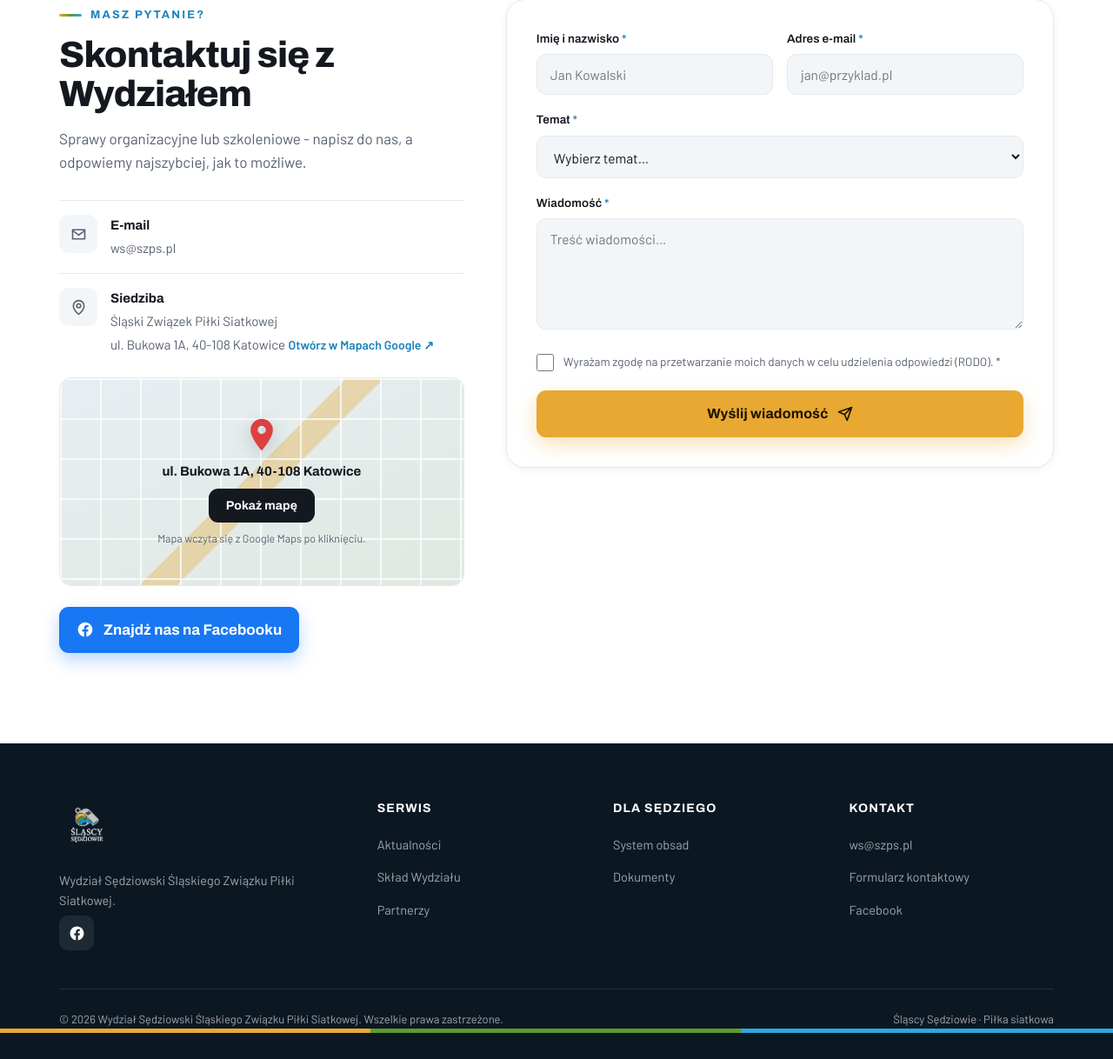
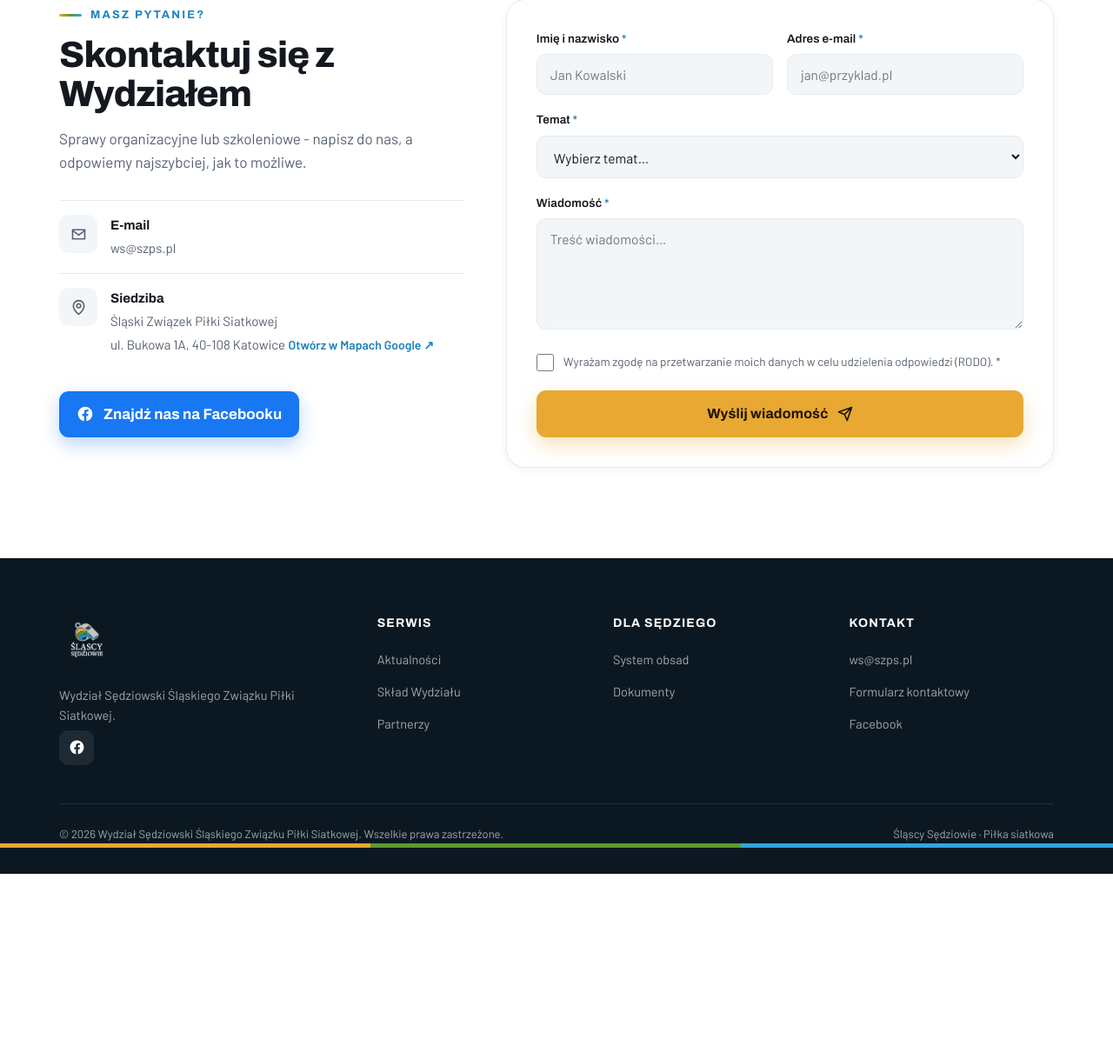
Before and after one commit to michbroniszewski/szps_website, a Django app: page / in a window 1280 px wide. Shown: the part 3539-4757 px from the top of the page at 87% size. After the commit the page ends 4544 px from the top, so only its background shows below. Run offline with Django 5.2, Linux system fonts and the light colour scheme; data comes from the database, SQL or seed files in the repository.

Commit message:
Kontakt: sam odnośnik do Map Google, bez karty z mapą
Co-Authored-By: Claude Opus 5.5 <noreply@anthropic.com>
Claude-Session: https://claude.ai/code/session_01BvGJ2zuXbBTY25eNUqF8uo

```diff
--- a/pages/tests.py
+++ b/pages/tests.py
@@ -73,14 +73,12 @@ class ArticleCoverRenderingTests(TestCase):
 
 
 class HomeViewTests(TestCase):
-    def test_contact_shows_seat_address_and_map(self):
+    def test_contact_shows_seat_address_with_maps_link(self):
         response = self.client.get(reverse("pages:home"))
         self.assertContains(response, "ul. Bukowa 1A, 40-108 Katowice")
         self.assertContains(response, "google.com/maps/search/?api=1&amp;query=Bukowa+1A")
-        # Mapa nie ładuje się sama — iframe wstawia dopiero JS po kliknięciu.
-        self.assertContains(response, 'id="mapLoad"')
+        # Sam odnośnik — bez osadzonej mapy (ciasteczka Google).
         self.assertNotContains(response, "<iframe")
-        self.assertNotContains(response, "ciasteczka Google")  # komentarz szablonu
 
     def test_home_returns_200(self):
         response = self.client.get(reverse("pages:home"))
--- a/static/script.js
+++ b/static/script.js
@@ -51,21 +51,6 @@
   }
   // Bezpiecznik: gdyby coś padło (np. observer nie fire'ował) pokaż wszystko po 3s.
   setTimeout(() => reveals.forEach(el => el.classList.add('in')), 3000);
-
-  /* ---- Mapa siedziby (ładowana dopiero po kliknięciu) ---- */
-  const mapCard = document.getElementById('mapCard');
-  const mapLoad = document.getElementById('mapLoad');
-  if (mapCard && mapLoad){
-    mapLoad.addEventListener('click', () => {
-      const iframe = document.createElement('iframe');
-      iframe.src = mapCard.dataset.embed;
-      iframe.title = 'Mapa: ul. Bukowa 1A, 40-108 Katowice';
-      iframe.loading = 'lazy';
-      iframe.referrerPolicy = 'no-referrer-when-downgrade';
-      iframe.allowFullscreen = true;
-      mapCard.replaceChildren(iframe);
-    });
-  }
 
   /* ---- Contact form ---- */
   const form = document.getElementById('contactForm');
--- a/static/styles.css
+++ b/static/styles.css
@@ -470,20 +470,6 @@ a.news-post--link:hover .news-post__more svg{transform:translateX(4px)}
 .contact-row span{color:var(--ink-soft);font-size:15px}
 .contact-row__link{display:inline-block;margin-top:4px;font-size:14px;font-weight:600;color:var(--blue-d)}
 .contact-row__link:hover{text-decoration:underline;text-underline-offset:2px}
-/* mapa siedziby: zaślepka z pinezką → iframe Google Maps po kliknięciu */
-.map-card{position:relative;margin-top:8px;height:240px;border-radius:var(--r);overflow:hidden;border:1px solid var(--line);background:var(--soft)}
-.map-card__placeholder{position:absolute;inset:0;display:flex;flex-direction:column;align-items:center;justify-content:center;gap:8px;padding:18px;text-align:center;
-  background:
-    linear-gradient(90deg,rgba(255,255,255,.75) 0 2px,transparent 2px) 0 0/46px 46px,
-    linear-gradient(rgba(255,255,255,.75) 0 2px,transparent 2px) 0 0/46px 46px,
-    linear-gradient(135deg,transparent 47%,rgba(232,168,50,.35) 47% 53%,transparent 53%),
-    linear-gradient(160deg,#e7eef3,#dfe9e1)}
-.map-card__pin{width:44px;height:44px;color:#dc4040;filter:drop-shadow(0 6px 10px rgba(0,0,0,.18))}
-.map-card__pin svg{width:100%;height:100%}
-.map-card__placeholder b{font-family:var(--font-display);font-size:15px}
-.map-card__placeholder small{font-size:12.5px;color:var(--ink-soft)}
-.map-card__btn{padding:10px 18px;font-size:14px}
-.map-card iframe{position:absolute;inset:0;width:100%;height:100%;border:0}
 .contact-info .fb-cta{display:inline-flex;align-items:center;gap:11px;margin-top:24px;
   background:#1877F2;color:#fff;padding:13px 20px;border-radius:11px;font-family:var(--font-display);font-weight:700;
   box-shadow:0 8px 20px rgba(24,119,242,.3);transition:transform .18s}
--- a/templates/pages/home.html
+++ b/templates/pages/home.html
@@ -159,18 +159,6 @@
         </div>
       </div>
 
-      {% comment %}Mapa ładowana dopiero po kliknięciu: osadzone Mapy Google ustawiają
-         ciasteczka Google, więc nie wczytujemy ich bez akcji odwiedzającego.{% endcomment %}
-      <div class="map-card" id="mapCard"
-           data-embed="https://maps.google.com/maps?q=Bukowa+1A%2C+40-108+Katowice&amp;z=16&amp;output=embed">
-        <div class="map-card__placeholder">
-          <span class="map-card__pin" aria-hidden="true"><svg viewBox="0 0 24 24" fill="currentColor"><path d="M12 2a7 7 0 0 0-7 7c0 5.3 7 13 7 13s7-7.7 7-13a7 7 0 0 0-7-7Zm0 9.6A2.6 2.6 0 1 1 12 6.4a2.6 2.6 0 0 1 0 5.2Z"/></svg></span>
-          <b>ul. Bukowa 1A, 40-108 Katowice</b>
-          <button type="button" class="btn btn--dark map-card__btn" id="mapLoad">Pokaż mapę</button>
-          <small>Mapa wczyta się z Google Maps po kliknięciu.</small>
-        </div>
-      </div>
-
       <a class="fb-cta" href="https://www.facebook.com/sedziowieszps" target="_blank" rel="noopener">
         <svg viewBox="0 0 24 24" fill="currentColor"><path d="M22 12.06C22 6.5 17.52 2 12 2S2 6.5 2 12.06c0 5 3.66 9.15 8.44 9.94v-7.03H7.9v-2.9h2.54V9.85c0-2.51 1.49-3.9 3.78-3.9 1.09 0 2.24.2 2.24.2v2.46h-1.26c-1.24 0-1.63.77-1.63 1.56v1.88h2.78l-.44 2.9h-2.34V22c4.78-.79 8.44-4.94 8.44-9.94Z"/></svg>
         Znajdź nas na Facebooku
```
